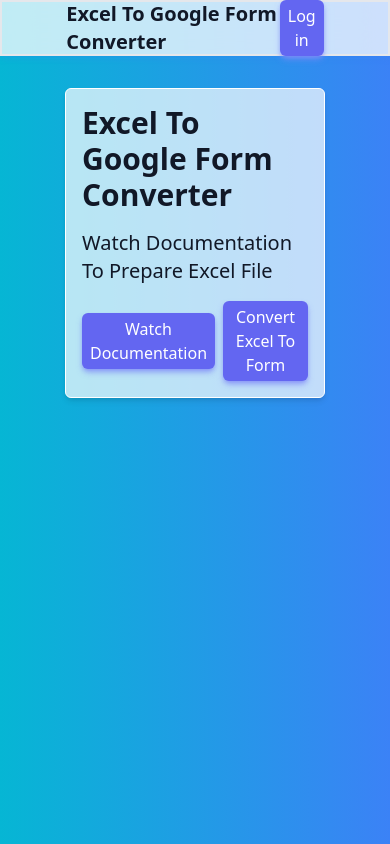
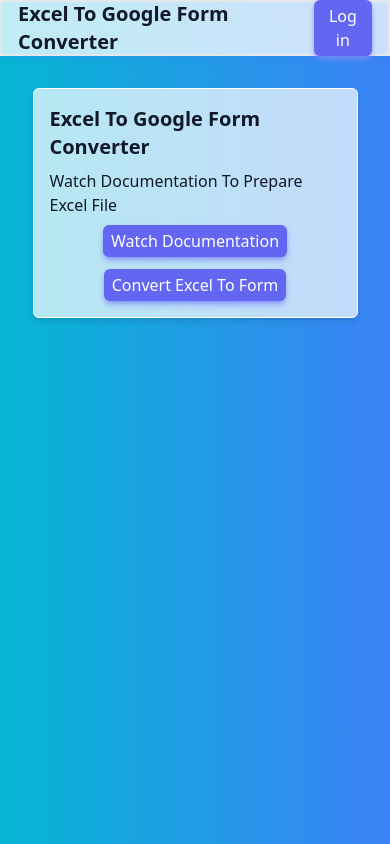
Before and after one commit to Mrparasgediya/excel-to-google-form, a Next.js app: page / in a window 390 px wide. Built offline with nearby package versions, Linux system fonts and the light colour scheme; no server answers.

Commit message:
completed responsive ui

```diff
--- a/src/components/Container.tsx
+++ b/src/components/Container.tsx
@@ -8,7 +8,7 @@
   return (
     <div
       className={`${
-        classes && classes.includes("w-") ? "" : "w-8/12"
+        classes && classes.includes("w-") ? "" : "w-10/12 md:w-8/12"
       } mx-auto ${classes || ""}`}
     >
       {children}
--- a/src/components/Navbar.tsx
+++ b/src/components/Navbar.tsx
@@ -1,7 +1,14 @@
 import Button from "./Button";
 import NextLink from "next/link";
 import Container from "./Container";
-import { Fragment, MouseEventHandler, useContext, useState } from "react";
+import {
+  Fragment,
+  MouseEventHandler,
+  useContext,
+  useEffect,
+  useRef,
+  useState,
+} from "react";
 import TokenContext from "contexts/token/TokenContext";
 import { NextRouter, useRouter } from "next/router";
 import ButtonLink from "./ButtonLink";
@@ -18,6 +25,7 @@
   const {
     state: { isLogoutDisabled },
   } = useContext(DisableLogoutContext);
+  const titleRef = useRef<HTMLAnchorElement>(null);
 
   const { asPath, push }: NextRouter = useRouter();
 
@@ -25,6 +33,15 @@
   const {
     actions: { setErrorMessage },
   } = useContext(ErrorContext);
+
+  useEffect(() => {
+    if (screen.width >= 768 && titleRef.current) {
+      // add converter text if it is not mobile device
+      if (!/converter/gi.test(titleRef.current.textContent!)) {
+        titleRef.current.textContent = `${titleRef.current.textContent} Converter`;
+      }
+    }
+  }, []);
 
   const handleLogoutClick: MouseEventHandler<HTMLButtonElement> = async () => {
     try {
@@ -52,9 +69,13 @@
   };
   return (
     <nav className="h-14 bg-white/75 backdrop-blur-lg flex items-center justify-center shadow-md shadow-blue-500/20 fixed border-2 w-full top-0 left-0 z-50">
-      <Container classes={`flex items-center justify-between`}>
+      <Container
+        classes={`flex items-center justify-between w-11/12 sm:w-8/12`}
+      >
         <h1 className="font-semibold text-xl">
-          <NextLink href="/">Excel To Google Form Converter</NextLink>
+          <NextLink href="/" passHref>
+            <a ref={titleRef}>Excel To Google Form</a>
+          </NextLink>
         </h1>
         {!asPath.endsWith("login") ? (
           !!token ? (
--- a/src/components/withLayout.tsx
+++ b/src/components/withLayout.tsx
@@ -4,7 +4,6 @@
 import Navbar from "./Navbar";
 import config from "config";
 import ErrorContext from "contexts/Error/ErrorContext";
-import Button from "./Button";
 import ErrorNotification from "./ErrorNotification";
 
 const withLayout = <P extends object>(
--- a/src/pages/convert.tsx
+++ b/src/pages/convert.tsx
@@ -17,7 +17,9 @@
   return (
     <div className="flex items-center flex-col gap-6">
       <div className="flex items-center gap-2 justify-between w-full max-w-md">
-        <h2 className="text-3xl font-medium">Select file to convert</h2>
+        <h2 className="text-2xl md:text-3xl font-medium">
+          Select file to convert
+        </h2>
         <Button
           onClick={reset}
           disabled={
--- a/src/pages/index.tsx
+++ b/src/pages/index.tsx
@@ -6,12 +6,14 @@
 
 const Home: NextPage = () => {
   return (
-    <div className="space-y-4 glass glass--white p-4">
-      <h2 className="font-bold text-3xl">Excel To Google Form Converter</h2>
-      <h3 className="font-smibold text-xl">
+    <div className="space-y-2 md:space-y-4 glass glass--white p-4">
+      <h2 className="font-bold text-xl md:text-2xl lg:text-3xl">
+        Excel To Google Form Converter
+      </h2>
+      <h3 className="font-smibold text-md md:text-xl">
         Watch Documentation To Prepare Excel File
       </h3>
-      <div className="flex items-center gap-2">
+      <div className="flex items-center gap-3 md:gap-2 flex-col md:flex-row">
         <ButtonLink
           target="_blank"
           href="https://github.com/Mrparasgediya/excel-to-google-form"
```
